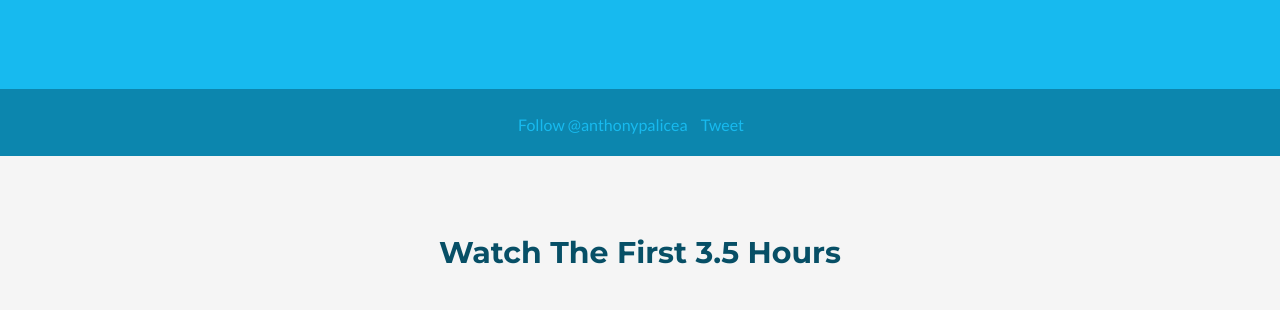
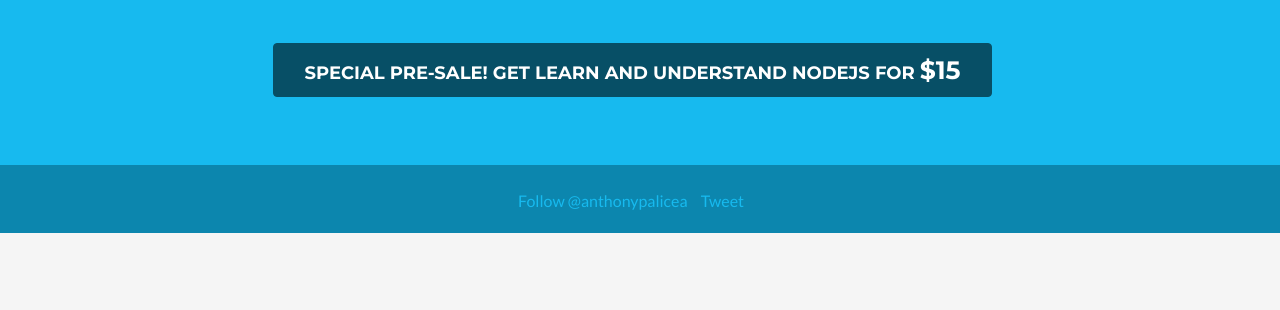
Before and after one commit to AnthonyPAlicea/anthonypalicea.github.io, a plain HTML site: page index.html in a window 1280 px wide. Shown: the part 718-1028 px from the top of the page. Drawn offline with Linux system fonts and the light colour scheme.

Commit message:
Update index.html

```diff
--- a/index.html
+++ b/index.html
@@ -79,6 +79,8 @@
                 <a class="btn btn-cta-primary" href="https://www.udemy.com/understand-javascript?couponCode=LEARNWEBDEV19" target="_blank">Get The 11.5 Hour Course On Sale For <span style='font-size: 1.4em;'>$19</span></a>
                 <br />
                 <div style="padding-top: 5px;">normally $149</div>
+                <br /><br />
+                <a class="btn btn-info btn-cta-primary" href="https://www.udemy.com/understand-javascript?couponCode=LEARNWEBDEV19" target="_blank">Special Pre-sale! Get Learn and Understand NodeJS for <span style='font-size: 1.4em;'>$15</span></a>
                 <br /><br /><br /><br />
             </div>
         </div><!--//container-->
```
